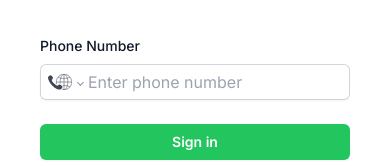
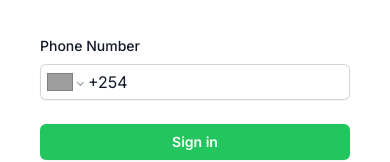
Before and after one commit to akvo/rag-doll, a Next.js app in the folder frontend/: page /login in a window 390 px wide. Shown: the part 248-410 px from the top of the page. Built offline with nearby package versions, Linux system fonts and the light colour scheme; grey boxes are pictures that could not be loaded.

Commit message:
[#11] Set default phone number country

```diff
--- a/frontend/src/app/(auth)/(with-auth-layout)/login/page.js
+++ b/frontend/src/app/(auth)/(with-auth-layout)/login/page.js
@@ -80,6 +80,8 @@ const Login = () => {
               value={phoneNumber}
               onChange={setPhoneNumber}
               international
+              defaultCountry="KE"
+              initialValueFormat="international"
               className="block w-full rounded-md border-0 py-1.5 px-2 text-gray-900 shadow-sm ring-1 ring-inset ring-gray-300 placeholder:text-gray-400 focus:ring-2 focus:ring-inset focus:ring-gray-500 sm:text-sm sm:leading-6"
             />
           </div>
```
